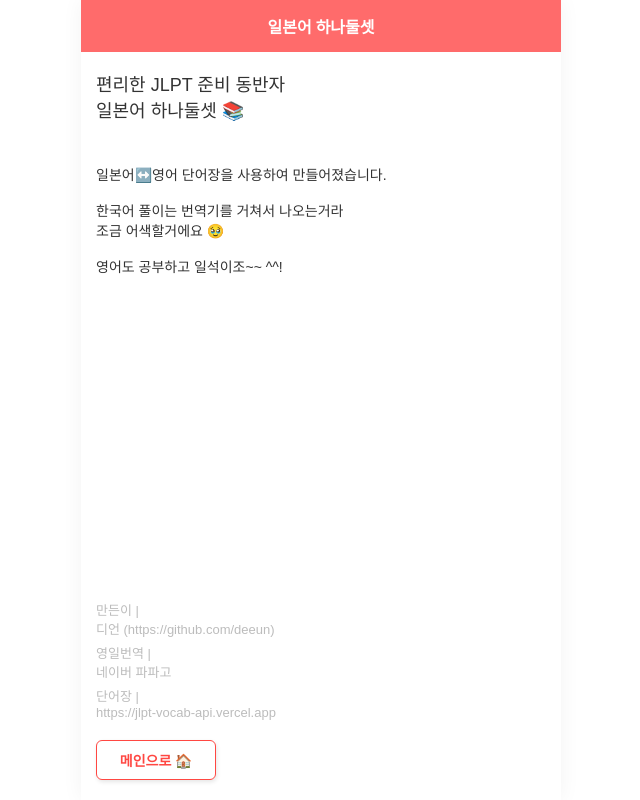
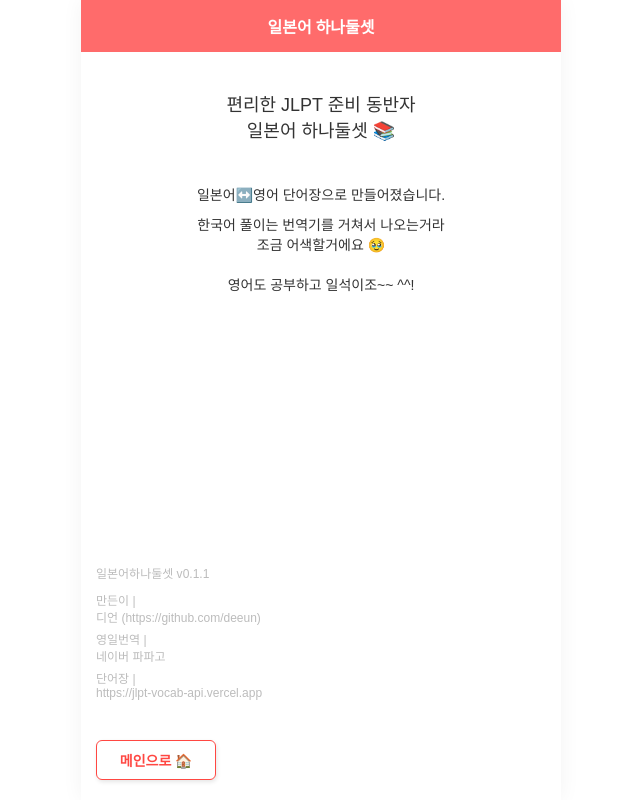
Before and after one commit to deeun/jap-vocab, a Next.js app: page /info in a window 1280 px wide. Shown: the whole page, without its empty margins (319-959 px from the left). Built offline with nearby package versions, Linux system fonts and the light colour scheme; a web font is replaced by a local one.

Commit message:
Add: 버전관리 추가

```diff
--- a/package.json
+++ b/package.json
@@ -1,6 +1,6 @@
 {
   "name": "jap-vocab",
-  "version": "0.1.0",
+  "version": "0.1.1",
   "private": true,
   "scripts": {
     "dev": "next dev",
--- a/src/app/info/page.module.css
+++ b/src/app/info/page.module.css
@@ -10,10 +10,16 @@
 .info__title {
     font-size: 18px;
     line-height: 26px;
+    display: flex;
+    justify-content: center;
+    align-items: center;
+    flex-direction: column;
+    margin-top: 20px;
 }
 
 .info__credit {
-    font-size: 13px;
+    font-size: 12px;
+    padding-bottom: 20px;
 }
 .info__credit > * {
     color: #bcbcbc;
--- a/src/app/info/page.tsx
+++ b/src/app/info/page.tsx
@@ -1,23 +1,27 @@
 import React from 'react';
 import styles from './page.module.css';
 import HomeButton from "@/components/HomeButton/homeButton";
-
-function Page(props) {
+import {version} from "../../../package.json"
+function Page() {
     return (
         <div className={styles.info__wrap}>
             <div>
                 <div className={styles.info__title}>
-                    편리한 JLPT 준비 동반자<br/>
+                    <div>편리한 JLPT 준비 동반자</div>
                     <div className={'bold'}>일본어 하나둘셋 📚</div>
                 </div>
-                <div className={'mg-top-40 fs-14'}>
-                    일본어↔️영어 단어장을 사용하여 만들어졌습니다.<br/><br/>
-                    한국어 풀이는 번역기를 거쳐서 나오는거라<br/> 조금 어색할거에요 🥹 <br/><br/>
-                    영어도 공부하고 일석이조~~ ^^!
+                <div className={'mg-top-40 fs-14 center'}>
+                    <div style={{textAlign: 'center'}}>
+                        <div>일본어↔️영어 단어장으로 만들어졌습니다.</div>
+                        <div className={'mg-top-10'}>한국어 풀이는 번역기를 거쳐서 나오는거라</div>
+                        <div>조금 어색할거에요 🥹</div>
+                        <div className={'mg-top-20'}>영어도 공부하고 일석이조~~ ^^!</div>
+                    </div>
                 </div>
             </div>
             <div className={styles.info__credit}>
-                <div>
+                <div>일본어하나둘셋 v{version}</div>
+                <div className={'mg-top-10'}>
                     <div>만든이 |</div>
                     <div>디언 (https://github.com/deeun)</div>
                 </div>
```
